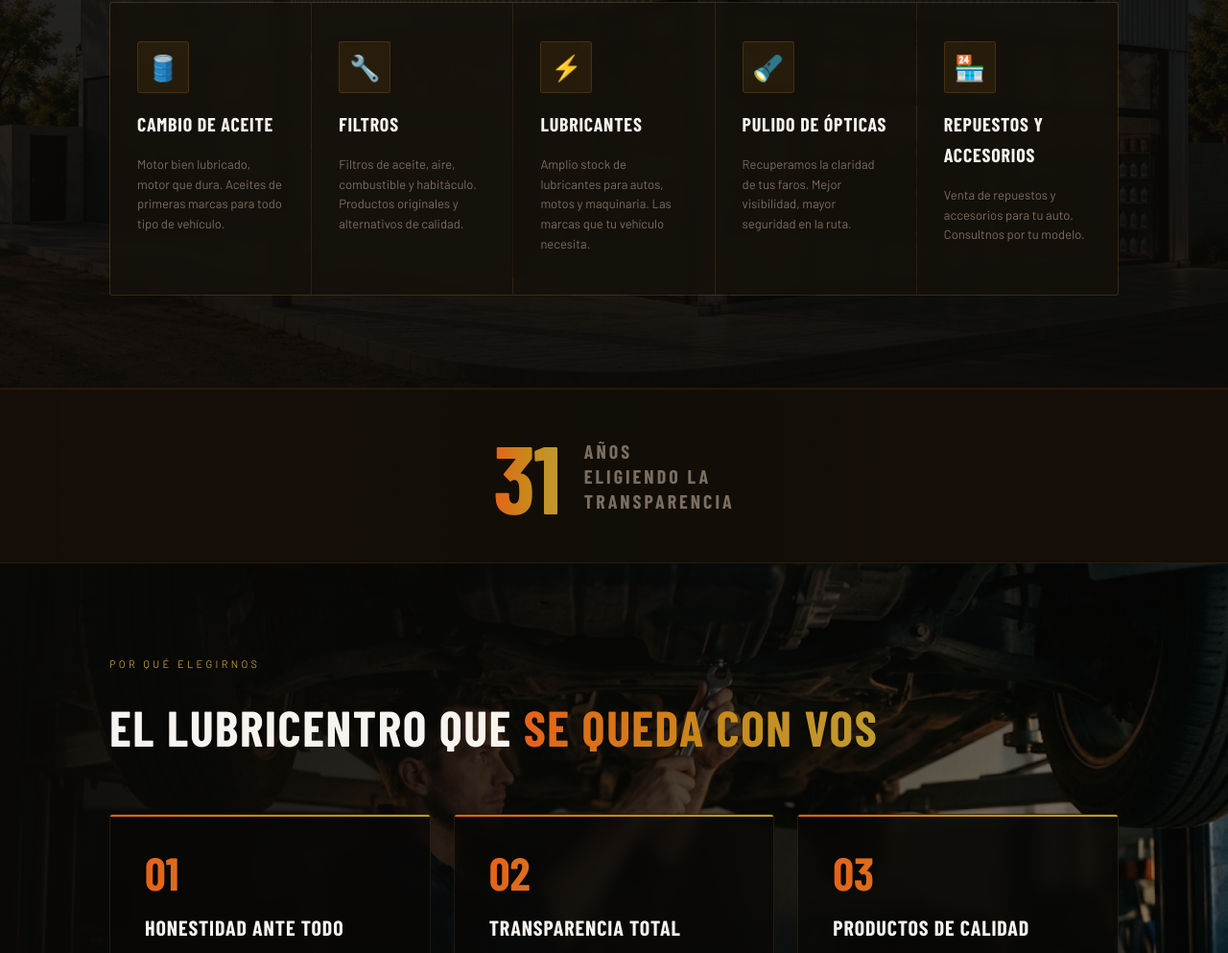
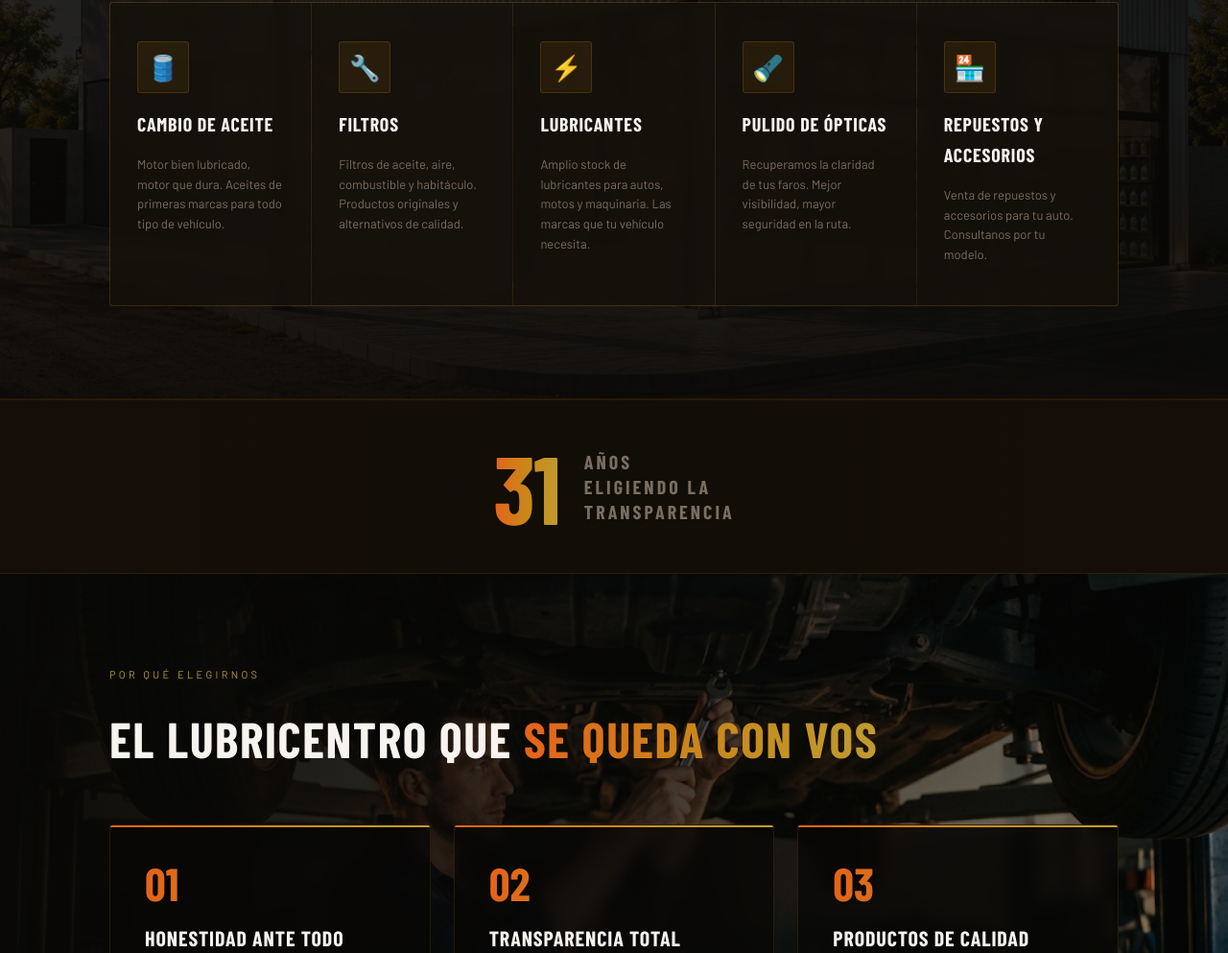
Before and after one commit to soyintigaia-stack/elquebrachito-landing, a plain HTML site: page index.html in a window 1280 px wide. Shown: the part 1060-2053 px from the top of the page at 96% size. Drawn offline with nearby package versions, Linux system fonts and the light colour scheme; a web font is replaced by a local one.

Commit message:
Fix typo: Consultnos → Consultanos
Co-Authored-By: Claude Sonnet 4.6 <noreply@anthropic.com>
Claude-Session: https://claude.ai/code/session_01Sjt1A5KmgWxrvPDfrnYb19

```diff
--- a/index.html
+++ b/index.html
@@ -642,7 +642,7 @@
       <div class="service-card">
         <div class="service-icon">🏪</div>
         <div class="service-name">Repuestos y accesorios</div>
-        <div class="service-desc">Venta de repuestos y accesorios para tu auto. Consultnos por tu modelo.</div>
+        <div class="service-desc">Venta de repuestos y accesorios para tu auto. Consultanos por tu modelo.</div>
       </div>
     </div>
   </div>
```
